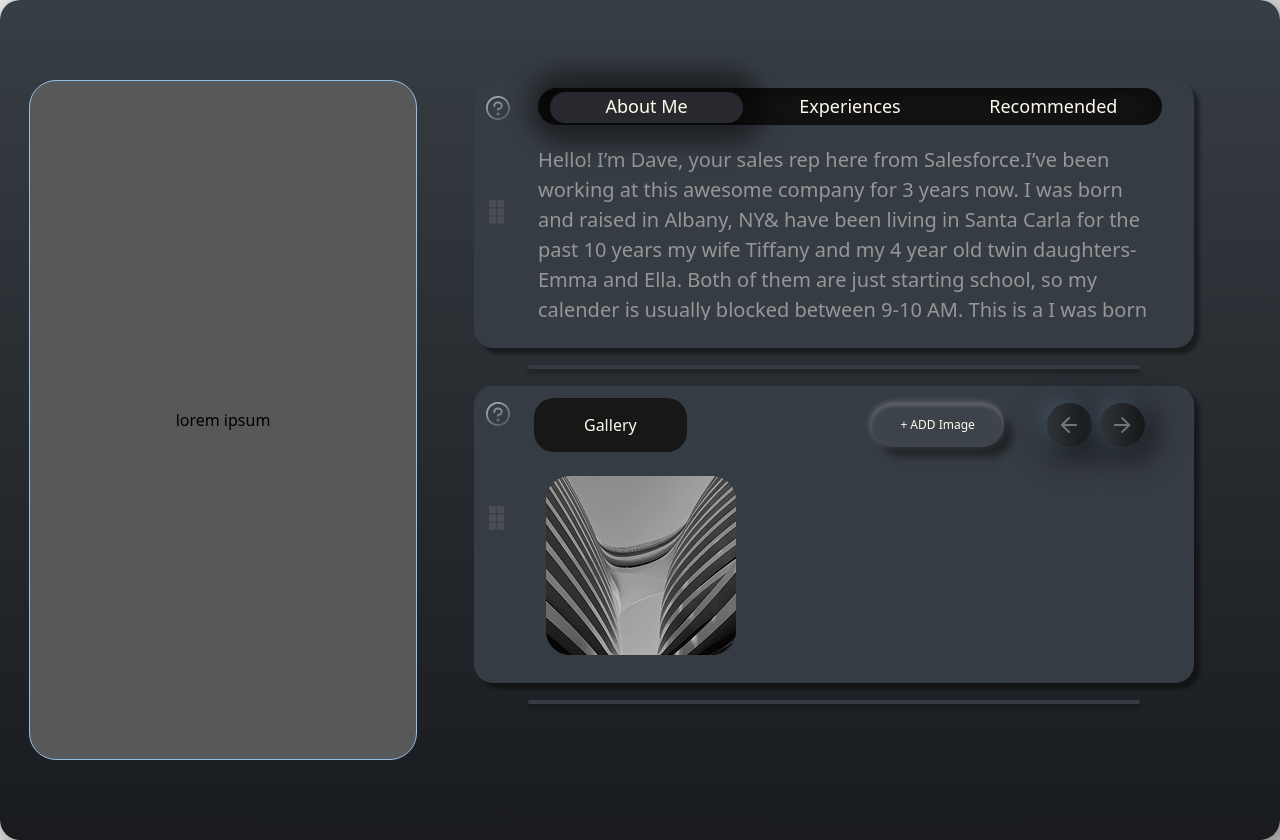
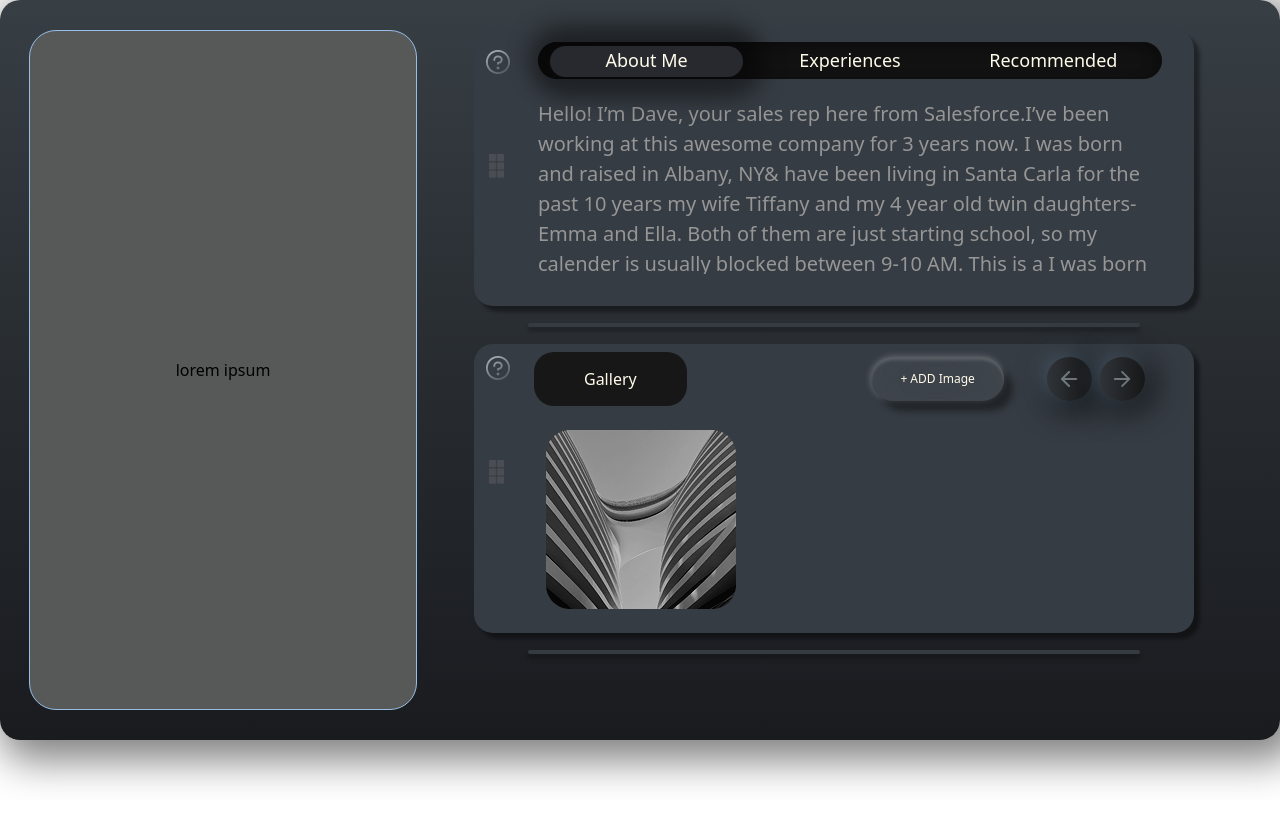
Before and after one commit to Kartikey-Singh-Gahlot/kartikey-internshala-assignment, a Next.js app: page / in a window 1280 px wide. After the commit the page ends 800 px from the top, so only its background shows below. Built offline with nearby package versions, Linux system fonts and the light colour scheme.

Commit message:
adjusted margin and padding of page.js

```diff
--- a/src/app/cards.js
+++ b/src/app/cards.js
@@ -4,7 +4,7 @@ import ImageFrames from "./imageFrames.js";
 
 export function BasicCard(){
     return(
-        <div className="flex bg-[#363C43]  box-border rounded-[18.89px] shadow-[5.67px_5.67px_3.78px_0px_#00000066] px-2 py-1">
+        <div className="flex bg-[#363C43]  box-border rounded-[18.89px] shadow-[5.67px_5.67px_3.78px_0px_#00000066] px-2 py-2">
             <div className="h-full w-[24px] flex flex-col gap-[80px] py-2 shrink-0 m-1">
               <img src="/questionMark.png" className="h-[24px] w-[24px] object-contain" />
               <img src="/menuRectangle.png" className="h-[24px] w-[24px] object-contain" />
@@ -31,15 +31,13 @@ export function BasicCard(){
 
 export function GalleryCard(){
     return(
-        <div className="flex bg-[#363C43]  rounded-[18.89px] shadow-[5.67px_5.67px_3.78px_0px_#00000066] px-2 py-1">
+        <div className="flex bg-[#363C43]  rounded-[18.89px] shadow-[5.67px_5.67px_3.78px_0px_#00000066] px-2 ">
 
             <div className="h-full w-[24px] flex flex-col gap-[80px] py-2 shrink-0 m-1">
               <img src="/questionMark.png" className="h-[24px] w-[24px] object-contain" />
               <img src="/menuRectangle.png" className="h-[24px] w-[24px] object-contain" />
             </div>
 
-
-
             <ImageFrames images={["/galleryThumbnail.png"]} />
 
         </div>
--- a/src/app/page.js
+++ b/src/app/page.js
@@ -4,7 +4,7 @@ import {TextBox} from "./textBox.js";
 
 export default function Home() {
   return (
-    <main className="px-[29px] py-[80px] items-center h-fit w-full rounded-[20px] bg-gradient-to-b from-[#373E44] to-[#191B1F] box-border shadow-[10px_10px_40px_10px_#00000080] overflow-clip ">
+    <main className="px-[29px] py-[30px] items-center h-fit w-full rounded-[20px] bg-gradient-to-b from-[#373E44] to-[#191B1F] box-border shadow-[10px_10px_40px_10px_#00000080] overflow-clip ">
 
       <section className="flex w-full h-full">
 
```
